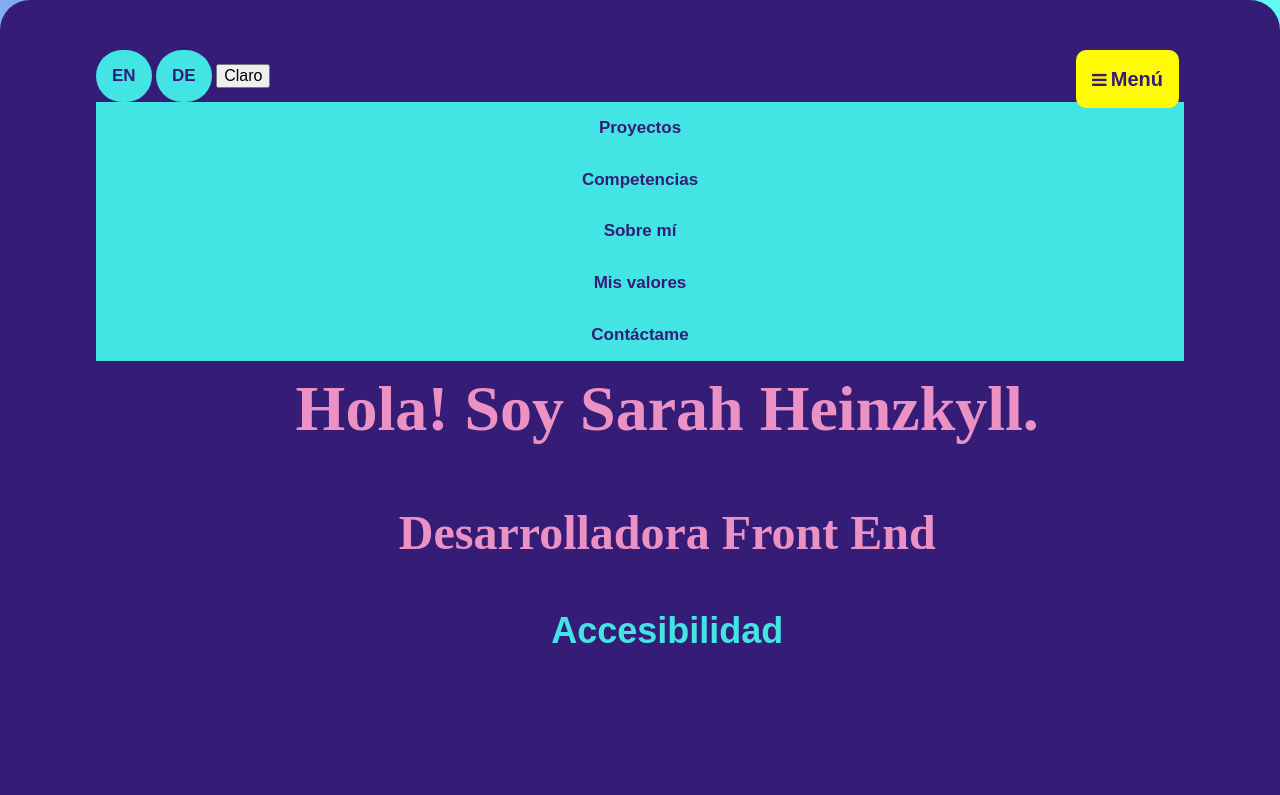
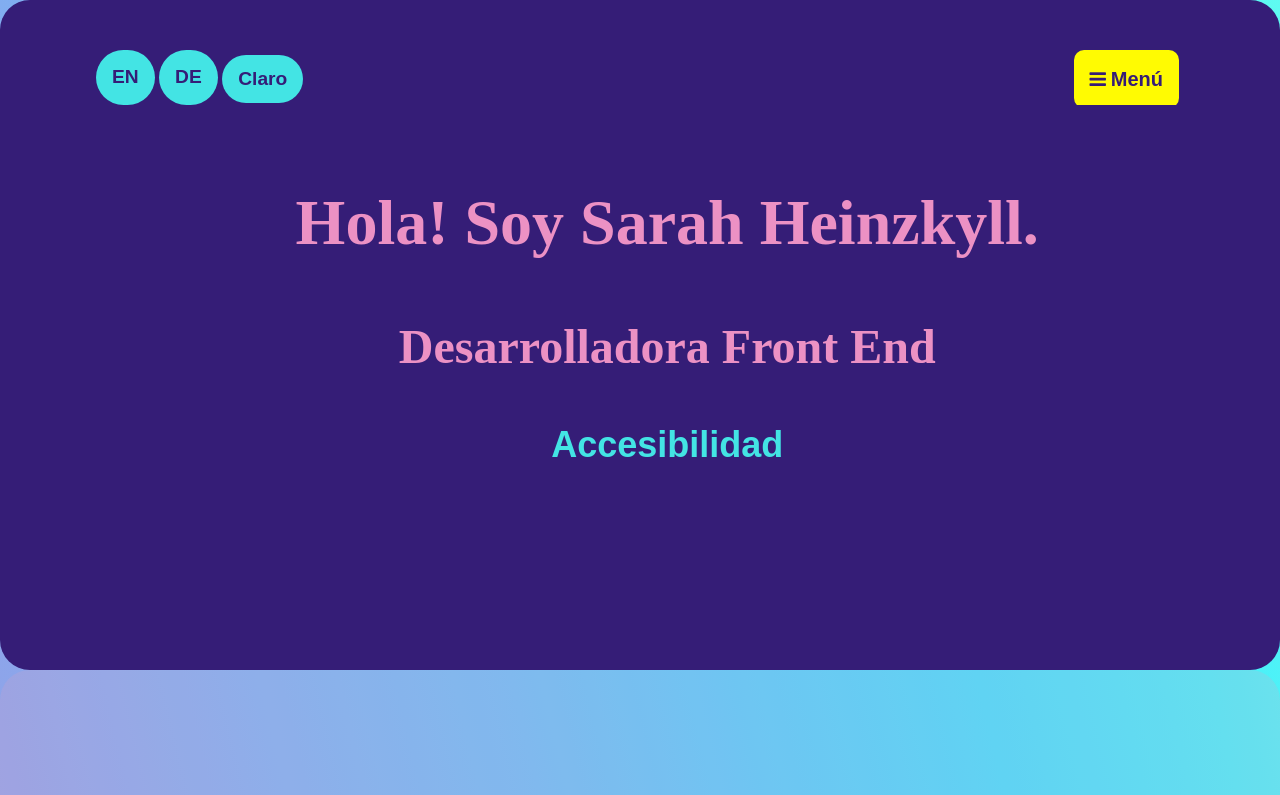
Before and after one commit to SarahHeinz/Portfolio, a website: page Spanish/index.html in a window 1280 px wide. Shown: the top 795 px of the page. Drawn offline with Linux system fonts and the light colour scheme; grey boxes are pictures that could not be loaded; a web font is replaced by a local one.

Commit message:
Added Languages

```diff
--- a/Spanish/index.html
+++ b/Spanish/index.html
@@ -41,7 +41,7 @@
 
 <!-- HEADER -->
 
-<body>
+<body class="complex">
   <header>
     <div class="content-wrapper">
 
--- a/css/styles.css
+++ b/css/styles.css
@@ -187,10 +187,10 @@
     position: relative;
     font-family: 'Open-Dyslexic', sans-serif;
     font-weight: bold;
+    margin-bottom: 70px;
+    text-align: left;
   }
 
-
-  }
 
   /* Hide the links inside the navigation menu (except for logo/home) */
   .topnav #myLinks {
@@ -202,7 +202,7 @@
   color:  #351D77;
     padding: 14px 16px;
     text-decoration: none;
-    font-size: 17px;
+    font-size: 1.2rem;
     display: block;
     text-align: center;
     background-color: rgb(67, 228, 228);
@@ -215,10 +215,10 @@
     position: absolute;
     right: 0;
     top: 0;
-
+    margin-right: 5px;
+    border-radius: 10px;
   }
 
-  /* Add a grey background color on mouse-over */
 
 
   /* Style the active link (or home/logo) */
@@ -237,71 +237,9 @@
     font-weight: bold;
   }
 
-
-
-
-/*
-
-  /* Style the navigation menu
-.topnav {
-    overflow: hidden;
-    background-color: #351D77;
-    position: relative;
-    font-family: 'Open-Dyslexic', sans-serif;
-    font-weight: bold;
-    margin-bottom: 50px;
-    text-align: left;
-}
-
-
-/* Hide the links inside the navigation menu (except for logo/home) */
-/* .topnav #myLinks {
-    display: none;
-} */
-
-/* Style navigation menu links */
-/* .topnav a {
-    color: #351D77;
-    padding: 14px 16px;
-    text-decoration: none;
-    font-size: 1.2rem;
-    display: block;
-    text-align: center;
-    background-color: rgb(67, 228, 228);
-}
-
-/* Style the hamburger menu */
-.topnav a.icon {
-    background: #fffb02;
-    display: block;
-    position: absolute;
-    right: 0;
-    top: 0;
-    border-radius: 10px;
-    text-align: center;
-    margin-right: 5px;
-}
-
-/* Style the active link (or home/logo) */
-.active {
-    background-color: #04AA6D;
-    color: white;
-}
-
-.languages a {
-    display: inline-block;
-    border-radius: 35px;
-}
-
-.menu {
-    font-family: 'Open-Dyslexic', sans-serif;
-    font-weight: bold;
-}
-
- */
-
-/* CSS */
-/* button {
+/* ---ACCESSIBILITY BUTTON ---*/
+
+button {
   align-items: center;
   background-color: rgb(67, 228, 228);
 border:none;
@@ -331,7 +269,7 @@
 
 button:hover,
 button:focus {
-  background-color: rgb(67, 228, 228);
+  background-color: #fffb02;
   color: #351D77;
 }
 
@@ -344,7 +282,13 @@
   cursor: not-allowed;
   background:rgb(67, 228, 228);
   color: rgba(0, 0, 0, .3);
-}  */
+}
+
+.add-accesibility {
+    /* background-color: #e8e1db; */
+    color: #2b2c2c;
+    background-color: #eae4dd;
+}
 
 
 header .home-title {
@@ -1049,7 +993,7 @@
         text-align: left;
     }
 
-    .accessibility span {
+    .language span {
         color: #351D77;
     }
 
--- a/js/app.js
+++ b/js/app.js
@@ -1,3 +1,6 @@
+
+// ------------NAV MENU
+
 function myFunction() {
   var x = document.getElementById("myLinks");
   if (x.style.display === "block") {
@@ -6,3 +9,21 @@
     x.style.display = "block";
   }
 }
+
+
+// ----------ACCESSIBILITY BUTTON
+const accessible = document.querySelector (".accessible");
+// const accessibility = document.querySelector(".accessibility");
+const body = document.querySelector("complex");
+
+accessible.addEventListener('click', () => body.classList.add('add-accessibility'));
+
+
+// accessibility.addEventlistener("click", function () {
+//   if (body.classList.contains("addAccessible")) {
+//     body.classList.remove("addAccessible");
+//   } else {
+//     body.classList.add("addAccessible");
+
+//   }
+// })
```
Also changed, not shown: index.html (+3 -21 lines). Lines whose indentation alone changed are shown as unchanged.
